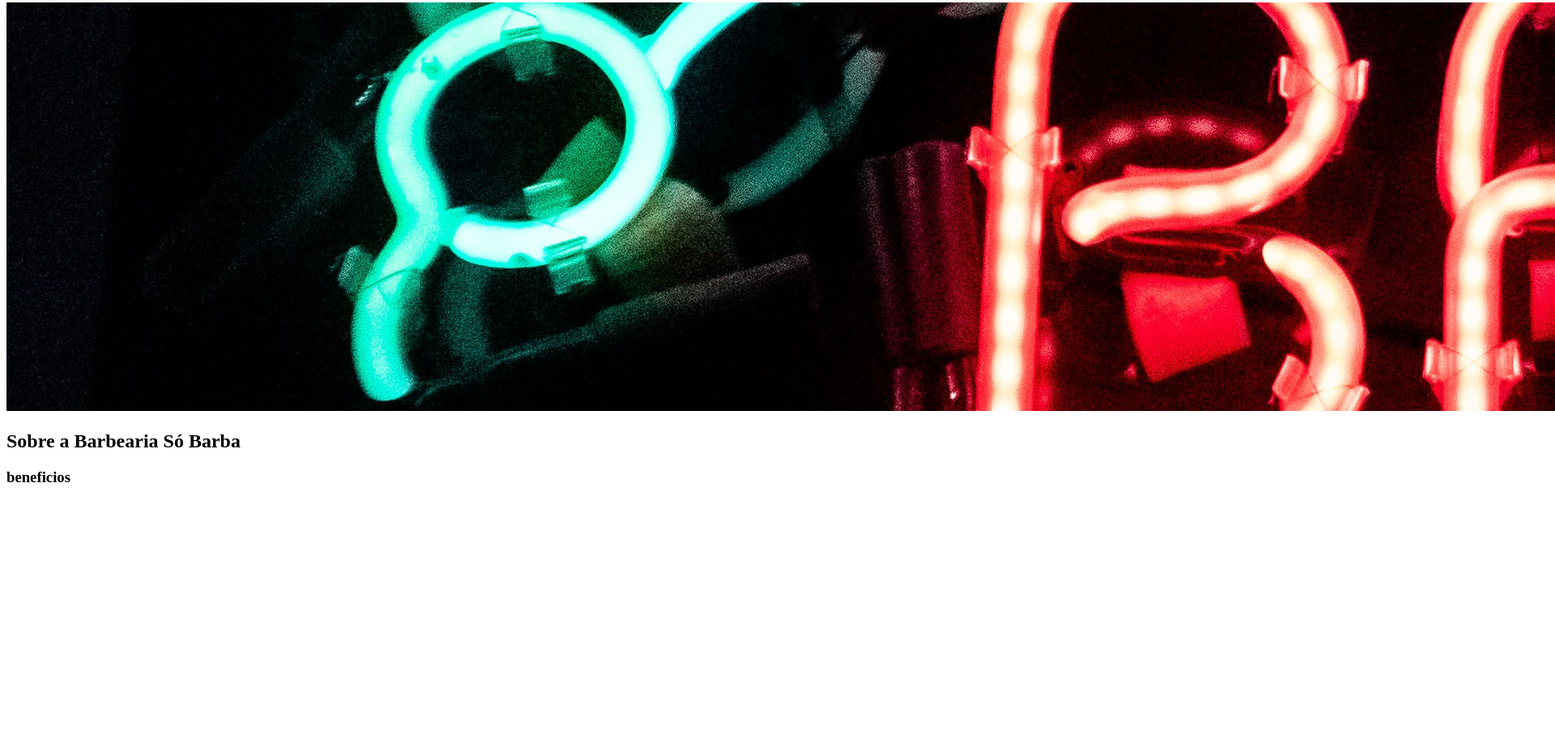
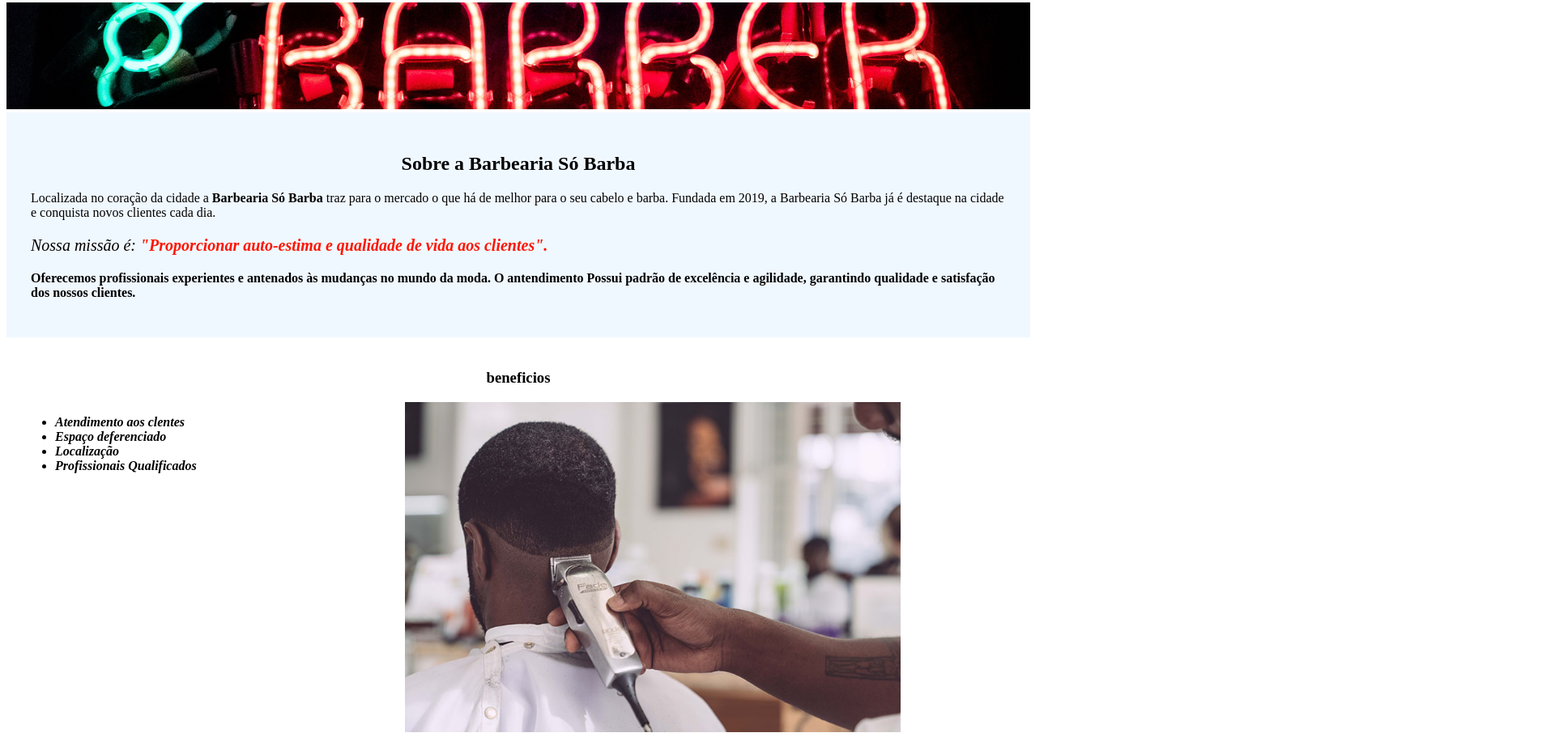
Before and after one commit to DirsuJr/barbearia, a plain HTML site: page index.html in a window 1280 px wide. Shown: the part 77-1009 px from the top of the page at 81% size, 1920 px wide, since content can reach past the window. Before the commit the page ends 800 px from the top, so only its background shows below. Drawn offline with Linux system fonts and the light colour scheme.

Commit message:
Finalização do projeto da barbearia

```diff
--- a/css/estilo.css
+++ b/css/estilo.css
@@ -1,5 +1,49 @@
-/*
-#EC5E5D - titulo
-#FFD1D1 - background
-#6FB382- texto destacado
-*/
+em strong{
+    color: #FF1400 ;
+}
+
+ul{
+    display: inline-block ;
+    width: 20% ;
+    vertical-align: top ;
+    margin-right: 15% ;
+
+}
+
+#banner{
+    width: 100% ;
+}
+
+#missao{
+    font-size: 20px ;
+}
+
+.imagem-nefeficios{
+    width: 50% ;
+}
+
+.titulo-principal{
+    padding-left: 20px ;
+    color: #FF1400 ;
+}
+
+.principal{
+    background-color: aliceblue ;
+    padding: 30px ;
+}
+
+.titulo-centralizado{
+    text-align: center ;
+}
+
+.p{
+    text-align: center ;
+}
+
+.beneficios{
+    padding: 20px ;
+}
+
+.itens{
+    font-style: italic ;
+}
--- a/index.html
+++ b/index.html
@@ -1,22 +1,33 @@
 <!DOCTYPE html>
+<html lang="pt-br">
     <head>
-        <meta charset="utf-8">
+         <meta charset="UTF-8">
         <title>Barbearia Só Barba</title>
-        <link href="css/estilo.css" rel="stylesheet"
+         <link href="css/estilo.css" rel="stylesheet">
     </head>
     <body>
         <header>
-            <h1>Barbearia Só Barba</h1>
+           <h1 class="titulo-principal">Barbearia Só Barba</h1>
         </header>
-            <img src="imagens/banner.jpg" alt="Letras de Neon">
-            <div class="principal">
-                <h2>Sobre a Barbearia Só Barba </h2>
-                <p></p>
-                <p></p>
-                <p></p>
-            </div>
-            <div class="beneficios">
-                <h3>beneficios</h3>
-            </div>
+           <img src="imagens/banner.jpg" alt="fachada da Barbearia" id="banner">
+        <div class="principal">
+           <h2 class="titulo-centralizado">Sobre a Barbearia Só Barba</h2>
+           <p>Localizada no coração da cidade a <strong> Barbearia Só Barba </strong> traz para o mercado o que há de melhor para o seu cabelo e barba. Fundada em 2019, a Barbearia Só Barba já é destaque na cidade e conquista novos clientes cada dia.</p>
+           <p id="missao"><em>Nossa missão é: <strong >"Proporcionar auto-estima e qualidade de vida aos clientes"<strong>.</em></p>
+           <p>Oferecemos profissionais experientes e antenados às mudanças no mundo da moda. O antendimento Possui padrão de excelência e agilidade, garantindo qualidade e satisfação dos nossos clientes.</p>
+        </div>
+         <div class="beneficios">
+         <h3 class="titulo-centralizado">beneficios</h3>
+         <ul>
+            <li class="itens">Atendimento aos clentes</li>
+            <li class="itens">Espaço deferenciado</li>
+            <li class="itens">Localização </li>
+            <li class="itens">Profissionais Qualificados</li>
+         </ul>
+
+         <img src="imagens/beneficios.jpg" alt="Barbeiro cortando o cabelo de um cliente" class="imagem-nefeficios">
+
+         </div>
     </body>
+
 </html>
```
